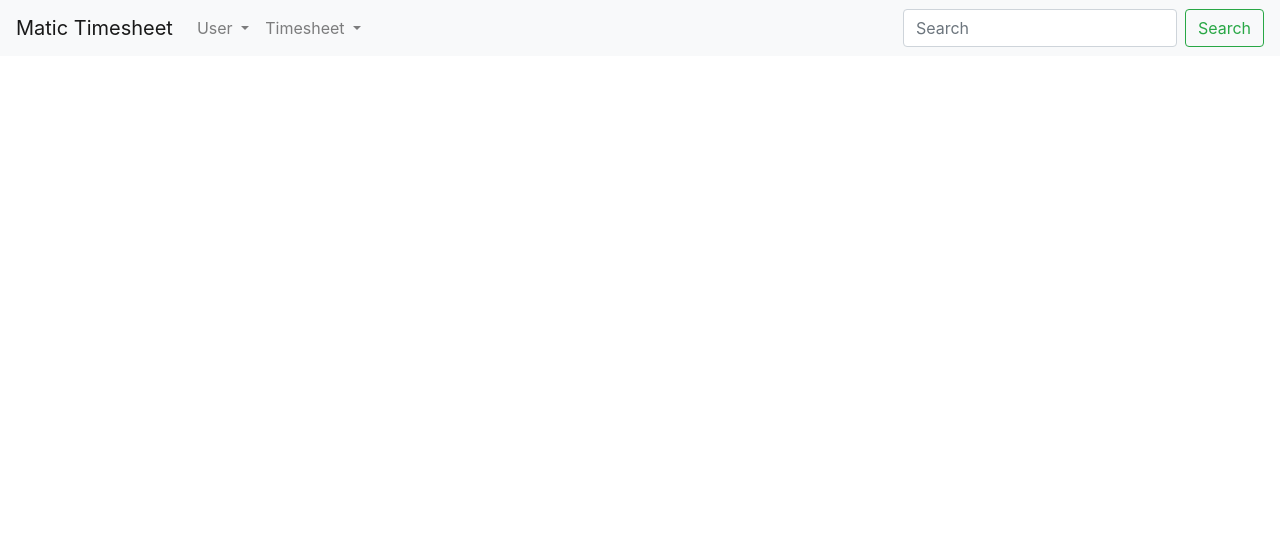
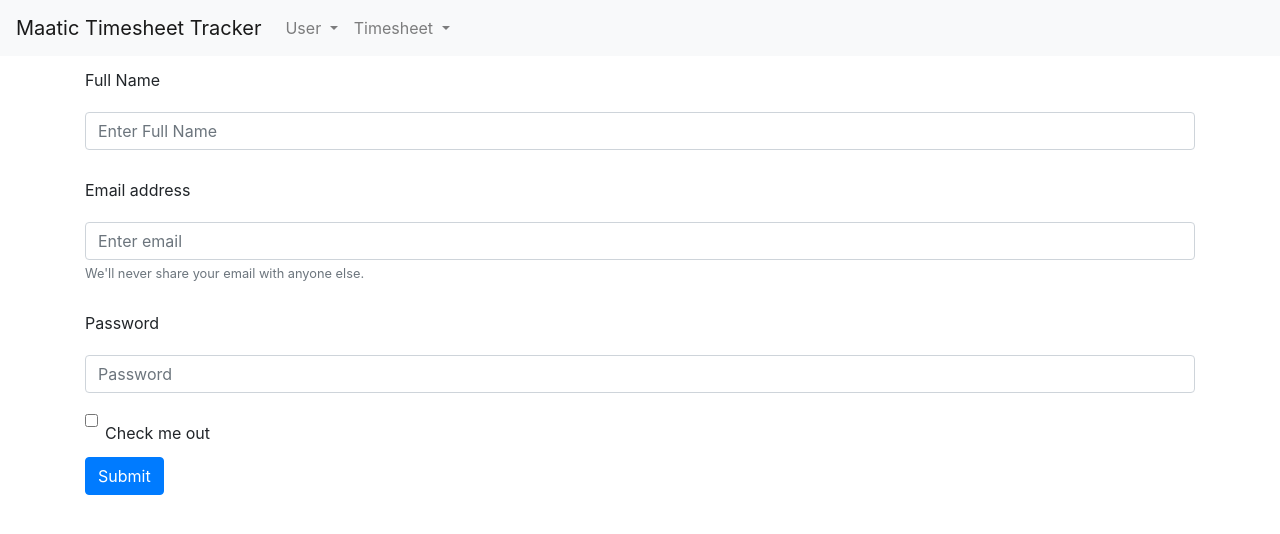
Before and after one commit to khoatt00/MayoClinic, an Angular app in the folder FrontEnd/: page /User/AddUser in a window 1280 px wide. Before the commit this address led to /. Shown: the top 534 px of the page. Built offline with nearby package versions, Linux system fonts and the light colour scheme.

Commit message:
Mtm 13 1 (#19)
* Created a navigation for maatic timesheet

* -worked on user story MTM-13

* resolved conflicts

```diff
--- a/FrontEnd/src/app/app.component.html
+++ b/FrontEnd/src/app/app.component.html
@@ -1,44 +1,35 @@
-<!--The content below is only a placeholder and can be replaced.-->
 <nav class="navbar navbar-expand-lg navbar-light bg-light">
-
-  <a class="navbar-brand" href="#"> Matic Timesheet</a>
-  <button class="navbar-toggler" type="button" data-toggle="collapse" data-target="#navbarSupportedContent"
-    aria-controls="navbarSupportedContent" aria-expanded="false" aria-label="Toggle navigation">
+  <a class="navbar-brand" href="#">Maatic Timesheet Tracker</a>
+  <button class="navbar-toggler" type="button" data-toggle="collapse" data-target="#navbarSupportedContent" aria-controls="navbarSupportedContent" aria-expanded="false" aria-label="Toggle navigation">
     <span class="navbar-toggler-icon"></span>
-
   </button>
 
   <div class="collapse navbar-collapse" id="navbarSupportedContent">
     <ul class="navbar-nav mr-auto">
       <li class="nav-item dropdown">
-        <a class="nav-link dropdown-toggle" href="#" id="navbarDropdown" role="button" data-toggle="dropdown"
-          aria-haspopup="true" aria-expanded="false">
+        <a class="nav-link dropdown-toggle" href="#" id="navbarDropdown" role="button" data-toggle="dropdown" aria-haspopup="true" aria-expanded="false">
           User
-
         </a>
         <div class="dropdown-menu" aria-labelledby="navbarDropdown">
-          <a class="dropdown-item" data-toggle="popover" data-content="You are in Add User"> Add</a>
-          <a class="dropdown-item" data-toggle="popover" data-content="You are in View User"> View</a>
-        </div>
-      </li>
-      <li class="nav-item dropdown">
-        <a class="nav-link dropdown-toggle" href="#" id="navbarDropdown" role="button" data-toggle="dropdown"
-          aria-haspopup="true" aria-expanded="false">
-          Timesheet
-        </a>
-        <div class="dropdown-menu" aria-labelledby="navbarDropdown">
-          <a class="dropdown-item" data-toggle="popover" data-content="You are in Add Timesheet"> Add</a>
-          <a class="dropdown-item" data-toggle="popover" data-content="You are in View Timesheet"> View</a>
+          <a class="dropdown-item" [routerLink]="['/User/AddUser']">Add User</a>
+          <a class="dropdown-item" [routerLink]="['/User/Listusers']">View Users</a>
 
         </div>
       </li>
 
+      <li class="nav-item dropdown">
+        <a class="nav-link dropdown-toggle" href="#" id="navbarDropdown" role="button" data-toggle="dropdown" aria-haspopup="true" aria-expanded="false">
+          Timesheet
+        </a>
+        <div class="dropdown-menu" aria-labelledby="navbarDropdown">
+          <a class="dropdown-item" [routerLink]="['/Timesheet/add']">Add Timesheet</a>
+          <a class="dropdown-item" href="">View Timesheet</a>
+
+        </div>
+      </li>
     </ul>
-    <form class="form-inline my-2 my-lg-0">
-      <input class="form-control mr-sm-2" type="search" placeholder="Search" aria-label="Search">
-      <button class="btn btn-outline-success my-2 my-sm-0" type="submit">Search</button>
-    </form>
   </div>
 </nav>
 
+
 <router-outlet></router-outlet>
--- a/FrontEnd/src/app/app.module.ts
+++ b/FrontEnd/src/app/app.module.ts
@@ -1,16 +1,28 @@
 import { BrowserModule } from '@angular/platform-browser';
 import { NgModule } from '@angular/core';
 
-import { AppRoutingModule } from './app-routing.module';
 import { AppComponent } from './app.component';
+import { RegistrationComponent } from './registration/registration.component';
 
+import { RouterModule, Routes } from '@angular/router';
+import { ListUserComponent } from './registration/listusers.component';
+import { AddTimesheetComponent } from './timesheet/addtimesheet.component';
+
+const routes: Routes = [
+  { path: 'User/AddUser', component: RegistrationComponent },
+  { path: 'User/Listusers', component: ListUserComponent },
+  { path: 'Timesheet/add', component: AddTimesheetComponent },
+  { path: 'Timesheet/AddTimesheet', component: AppComponent },
+  { path: '', redirectTo: 'User/AddUser', pathMatch: 'full' },
+];
 @NgModule({
   declarations: [
-    AppComponent
+    AppComponent, RegistrationComponent, ListUserComponent,
+    AddTimesheetComponent
   ],
   imports: [
     BrowserModule,
-    AppRoutingModule
+    RouterModule.forRoot(routes)
   ],
   providers: [],
   bootstrap: [AppComponent]
--- /dev/null
+++ b/FrontEnd/src/app/registration/listusers.component.html
@@ -0,0 +1,34 @@
+<div class="container">
+
+    <table class="table">
+        <thead>
+            <tr>
+                <th scope="col">#</th>
+                <th scope="col">First</th>
+                <th scope="col">Last</th>
+                <th scope="col">Handle</th>
+            </tr>
+        </thead>
+        <tbody>
+            <tr>
+                <th scope="row">1</th>
+                <td>Mark</td>
+                <td>Otto</td>
+                <td>@mdo</td>
+            </tr>
+            <tr>
+                <th scope="row">2</th>
+                <td>Jacob</td>
+                <td>Thornton</td>
+                <td>@fat</td>
+            </tr>
+            <tr>
+                <th scope="row">3</th>
+                <td>Larry</td>
+                <td>the Bird</td>
+                <td>@twitter</td>
+            </tr>
+        </tbody>
+    </table>
+
+</div>
--- /dev/null
+++ b/FrontEnd/src/app/registration/registration.component.css
@@ -0,0 +1,17 @@
+form
+{
+    border: 1 px solid gray;
+}
+
+input[type=text], select, textarea {
+    width: 50%;
+    padding: 12px;
+    border: 1px solid #ccc;
+    border-radius: 4px;
+    resize: vertical;
+  }
+
+  label {
+    padding: 12px 12px 12px 0px;
+    display: inline-block;
+  }
--- /dev/null
+++ b/FrontEnd/src/app/registration/registration.component.html
@@ -0,0 +1,25 @@
+<div class="container">
+    <form>
+        <div class="form-group">
+            <label for="Full name">Full Name</label>
+            <input type="Full name" class="form-control" aria-describedby="emailHelp" placeholder="Enter Full Name">
+
+        </div>
+
+        <div class="form-group">
+            <label for="exampleInputEmail1">Email address</label>
+            <input type="email" class="form-control" id="exampleInputEmail1" aria-describedby="emailHelp"
+                placeholder="Enter email">
+            <small id="emailHelp" class="form-text text-muted">We'll never share your email with anyone else.</small>
+        </div>
+        <div class="form-group">
+            <label for="exampleInputPassword1">Password</label>
+            <input type="password" class="form-control" id="exampleInputPassword1" placeholder="Password">
+        </div>
+        <div class="form-check">
+            <input type="checkbox" class="form-check-input" id="exampleCheck1">
+            <label class="form-check-label" for="exampleCheck1">Check me out</label>
+        </div>
+        <button type="submit" class="btn btn-primary">Submit</button>
+    </form>
+</div>
--- /dev/null
+++ b/FrontEnd/src/app/timesheet/addtimesheet.component.html
@@ -0,0 +1 @@
+<p>this is add timesheet</p>
--- /dev/null
+++ b/FrontEnd/src/app/timesheet/timesheet.component.css
@@ -0,0 +1,3 @@
+p{
+    color: red;
+}
--- a/FrontEnd/src/index.html
+++ b/FrontEnd/src/index.html
@@ -3,9 +3,9 @@
 
 <head>
   <meta charset="utf-8">
+  <title>Matic Timesheet Tracker</title>
+  <base href="/">
 
-
-  <base href="/">
 
   <meta name="viewport" content="width=device-width, initial-scale=1">
   <link rel="icon" type="image/x-icon" href="favicon.ico">
@@ -16,6 +16,10 @@
 
   <meta name="viewport" content="width=device-width, initial-scale=1">
   <link rel="icon" type="image/x-icon" href="favicon.ico">
+  <link rel="stylesheet" href="https://stackpath.bootstrapcdn.com/bootstrap/4.3.1/css/bootstrap.min.css"
+    integrity="sha384-ggOyR0iXCbMQv3Xipma34MD+dH/1fQ784/j6cY/iJTQUOhcWr7x9JvoRxT2MZw1T" crossorigin="anonymous">
+
+
   <script src="https://code.jquery.com/jquery-3.3.1.slim.min.js"
     integrity="sha384-q8i/X+965DzO0rT7abK41JStQIAqVgRVzpbzo5smXKp4YfRvH+8abtTE1Pi6jizo"
     crossorigin="anonymous"></script>
@@ -25,16 +29,10 @@
   <script src="https://stackpath.bootstrapcdn.com/bootstrap/4.3.1/js/bootstrap.min.js"
     integrity="sha384-JjSmVgyd0p3pXB1rRibZUAYoIIy6OrQ6VrjIEaFf/nJGzIxFDsf4x0xIM+B07jRM"
     crossorigin="anonymous"></script>
-  <script>
-    $(document).ready(function () {
-      $('[data-toggle="popover"]').popover();
-
-    });
-  </script>
 </head>
 
 <body>
-  <app-root></app-root>
+  <app-root>Registration</app-root>
 </body>
 
 </html>
```
Also changed, not shown: FrontEnd/src/app/registration/listusers.component.ts (added, +11 -0 lines), FrontEnd/src/app/registration/registration.component.ts (added, +11 -0 lines), FrontEnd/src/app/timesheet/addtimesheet.component.ts (added, +9 -0 lines).
